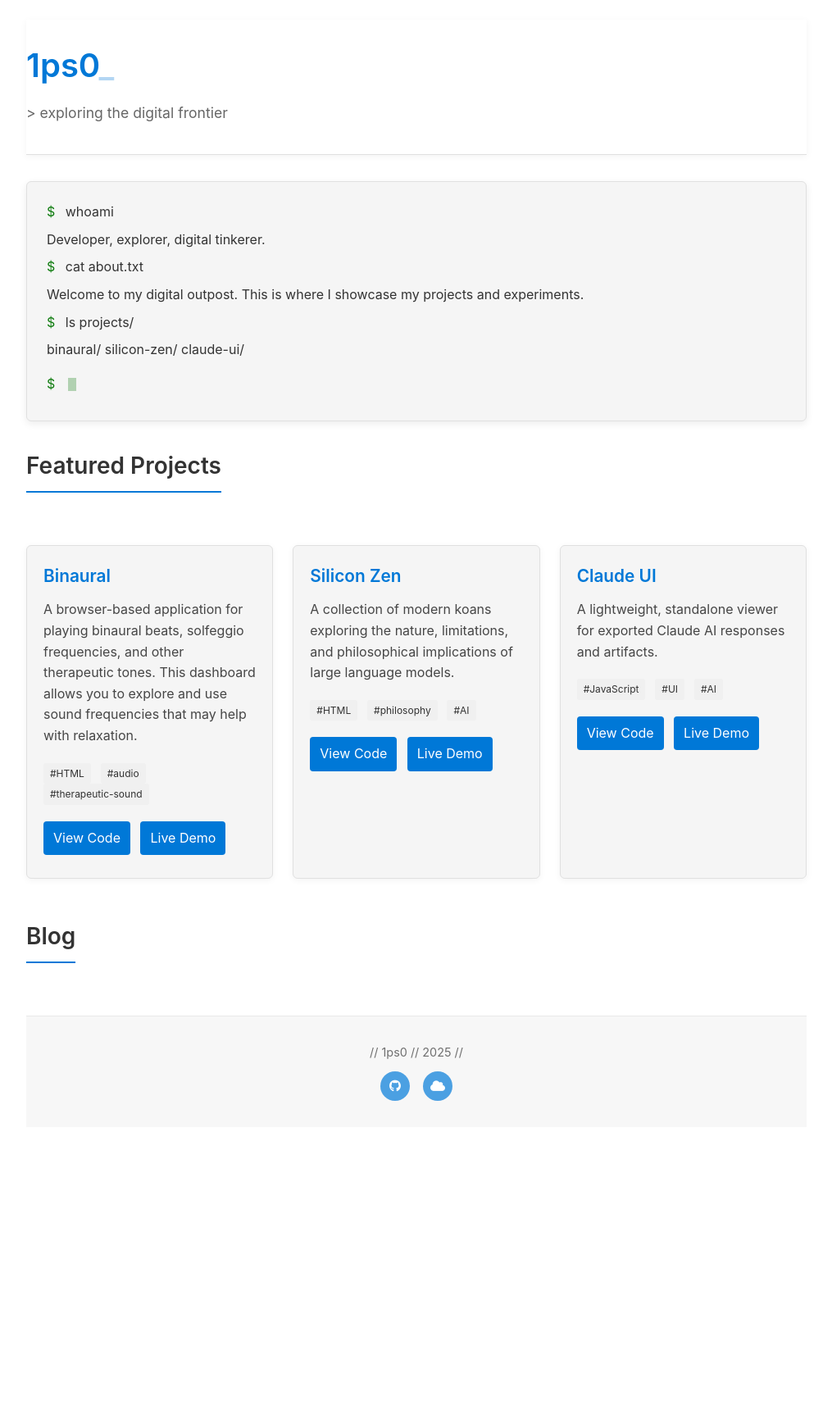
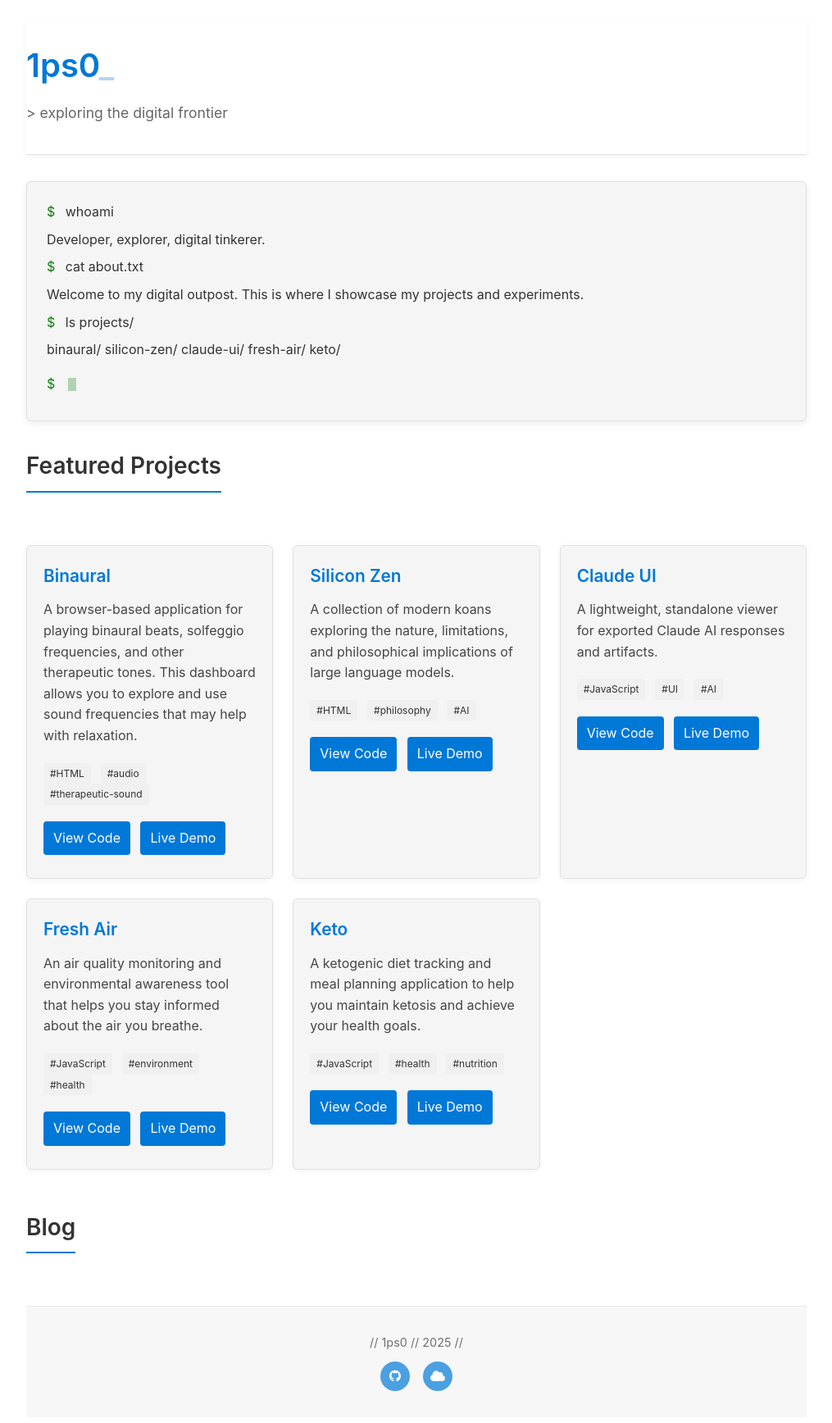
Before and after one commit to 1ps0/1ps0.github.io, a Jekyll site: the page built from index.html, in a window 1280 px wide. Shown: the top 1736 px of the page at 82% size, without its empty margins (132-1147 px from the left). Built offline with Jekyll 4.4.1, drawn with Linux system fonts in a browser that asks for light colours.

Commit message:
added two new projects and a version command

```diff
--- a/assets/js/theme.js
+++ b/assets/js/theme.js
@@ -100,6 +100,7 @@
 - cd [directory]  Navigate to a project
 - cat [file]      Display file contents
 - whoami          Display user info
+- version         Show site version
 - matrix          Toggle matrix effect
 - date            Show current date and time
 - echo [text]     Display text
@@ -114,7 +115,7 @@
 
             case 'ls':
                 if (args[0] === 'projects' || args[0] === 'projects/') {
-                    return 'binaural/ silicon-zen/ claude-ui/';
+                    return 'binaural/ silicon-zen/ claude-ui/ fresh-air/ keto/';
                 } else if (args[0] === 'blog' || args[0] === 'blog/') {
                     return 'turtles-all-the-way-up.md recent-thoughts.md ai-philosophy.md';
                 } else if (args.length === 0) {
@@ -125,6 +126,9 @@
 
             case 'whoami':
                 return 'Developer, explorer, digital tinkerer.';
+
+            case 'version':
+                return '1ps0.info v1.1.0';
 
             case 'matrix':
                 const canvas = document.getElementById('matrix-canvas');
@@ -167,6 +171,12 @@
                 } else if (args[0] === 'claude-ui') {
                     window.location.href = 'https://1ps0.github.io/claude-ui';
                     return 'Navigating to claude-ui...';
+                } else if (args[0] === 'fresh-air') {
+                    window.location.href = 'https://1ps0.info/fresh-air';
+                    return 'Navigating to fresh-air...';
+                } else if (args[0] === 'keto') {
+                    window.location.href = 'https://1ps0.info/keto';
+                    return 'Navigating to keto...';
                 } else {
                     return `cd: ${args[0]}: No such directory`;
                 }
--- a/index.html
+++ b/index.html
@@ -29,7 +29,7 @@
             <span class="terminal-prompt">$</span> ls projects/
         </div>
         <div class="terminal-line">
-            binaural/ silicon-zen/ claude-ui/
+            binaural/ silicon-zen/ claude-ui/ fresh-air/ keto/
         </div>
         <div class="terminal-input-container">
             <span class="terminal-prompt">$</span>
@@ -80,6 +80,32 @@
                 </p>
                 <a href="https://github.com/1ps0/claude-ui" class="project-link">View Code</a>
                 <a href="https://1ps0.github.io/claude-ui" class="project-link">Live Demo</a>
+            </div>
+
+            <!-- Project 4: Fresh Air -->
+            <div class="project-card">
+                <h3 class="project-title">Fresh Air</h3>
+                <p class="project-description">
+                    An air quality monitoring and environmental awareness tool that helps you stay informed about the air you breathe.
+                </p>
+                <p class="project-tech">
+                    <span>#JavaScript</span> <span>#environment</span> <span>#health</span>
+                </p>
+                <a href="https://github.com/1ps0/fresh-air" class="project-link">View Code</a>
+                <a href="https://1ps0.info/fresh-air" class="project-link">Live Demo</a>
+            </div>
+
+            <!-- Project 5: Keto -->
+            <div class="project-card">
+                <h3 class="project-title">Keto</h3>
+                <p class="project-description">
+                    A ketogenic diet tracking and meal planning application to help you maintain ketosis and achieve your health goals.
+                </p>
+                <p class="project-tech">
+                    <span>#JavaScript</span> <span>#health</span> <span>#nutrition</span>
+                </p>
+                <a href="https://github.com/1ps0/keto" class="project-link">View Code</a>
+                <a href="https://1ps0.info/keto" class="project-link">Live Demo</a>
             </div>
         </div>
     </section>
```
